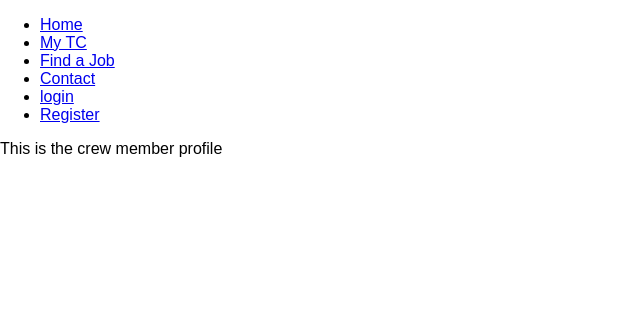
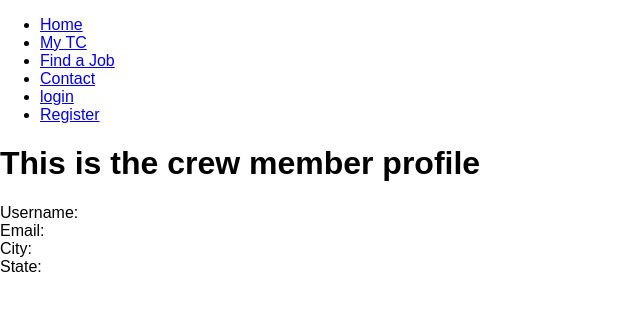
Before and after one commit to Tour-Collective-Devs/frontend-jobsite, a React (Create React App) app: page /profile in a window 1280 px wide. Shown: the top 310 px of the page, without its empty margins (0-640 px from the left). Built offline with nearby package versions, Linux system fonts and the light colour scheme; no server answers.

Commit message:
Rendered user profile based on type of user

```diff
--- a/src/managers/UserManager.js
+++ b/src/managers/UserManager.js
@@ -120,6 +120,7 @@ const UserManager = Object.create(null, {
             APIManager.getUserInformation()
             .then(r => r.json())
             .then(userInfo => {
+                console.log(userInfo)
                 const user = userInfo[0]
                 this.setUserState(user)
                 if (user.is_employer) {
@@ -133,6 +134,7 @@ const UserManager = Object.create(null, {
                     APIManager.getCrewInformation()
                     .then(r => r.json())
                     .then(crewInfo => {
+                        console.log(crewInfo)
                         const crew = crewInfo[0]
                         this.setProfileState(crew, 'crew_member')
                     })
--- a/src/users-profile/CrewProfile.js
+++ b/src/users-profile/CrewProfile.js
@@ -5,14 +5,25 @@ import { Context } from '../Provider';
 class CrewProfile extends Component {
 
 
+// crewMember = (info) => {
+//     if (info.state.user.is_crew_member === true) {
+//         return <div>first name: {info.user.city}</div>
+//         // <div>{info.user.last_name}</div>
+//     }
+// }
+
 
     render() {
         return (
             <Context.Consumer>
-                {currentUser => (
+                {context => (
                     <React.Fragment>
-                        {console.log('currentUser', currentUser)}
-                        <div>This is the crew member profile</div>
+                        <h1>This is the crew member profile</h1>
+                        <div> {context.state.user.first_name} {context.state.user.last_name}</div>
+                        <div>Username: {context.state.user.username}</div>
+                        <div>Email: {context.state.user.email}</div>
+                        <div>City: {context.state.crew_member.city}</div>
+                        <div>State: {context.state.crew_member.state}</div>
                     </React.Fragment>
                 )}
             </Context.Consumer>
--- a/src/users-profile/EmployerProfile.js
+++ b/src/users-profile/EmployerProfile.js
@@ -1,4 +1,6 @@
 import React, { Component } from 'react'
+import { Context } from '../Provider';
+
 
 
 class EmployerProfile extends Component {
@@ -6,9 +8,18 @@ class EmployerProfile extends Component {
 
     render() {
         return (
-            <React.Fragment>
-                <h1>This is an employer profile page</h1>
-            </React.Fragment>
+            <Context.Consumer>
+                {context => (
+                    <React.Fragment>
+                        <h1>This is the Employer Profile Dashboard</h1>
+                        <div> {context.state.user.first_name} {context.state.user.last_name}</div>
+                        <div>Company: {context.state.employer.organization_name}</div>
+                        <div>Username: {context.state.user.username}</div>
+                        <div>Email: {context.state.user.email}</div>
+
+                    </React.Fragment>
+                )}
+            </Context.Consumer>
         )
     }
 }
--- a/src/users-profile/UserProfile.js
+++ b/src/users-profile/UserProfile.js
@@ -1,41 +1,22 @@
 import React, { Component } from 'react'
 import CrewProfile from './CrewProfile';
 import EmployerProfile from './EmployerProfile';
-import ErrorPage from '../ErrorPage';
+import { Context } from '../Provider';
+
 
 
 class UserProfile extends Component {
-    /*
-        TEST CODE FOLLOWING
-        DO NOT KEEP THIS CODE INTO PRODUCTION
-        THIS INFORMATION WILL EVENTUALLY COME FROM
-        CURRENT USER CALL FROM API
-    */
-    state = {
-        user_type: 'crew'
-        // user_type: 'employer'
-    }
-    /*
-        END TEST CODE
-    */
-
-    renderApplicableProfilePage = () => {
-        const t = this.state.user_type
-        // function to render employer or crew profile based on current user
-        if (t === 'crew') {
-            return <CrewProfile />
-        } else if (t === 'employer') {
-            return <EmployerProfile />
-        } else {
-            return <ErrorPage />
-        }
-    }
 
     render() {
         return (
-            <React.Fragment>
-                {this.renderApplicableProfilePage()}
-            </React.Fragment>
+            <Context.Consumer>
+                {context => (
+                    <React.Fragment>
+                        {context.state.user.is_employer ? <EmployerProfile user ={context.state.user}/> : <CrewProfile user ={context.state.user}/>}
+                    </React.Fragment>
+
+                )}
+            </Context.Consumer>
         )
     }
 }
```
Also changed, not shown: 1 other file (tests, documents, lock files or other folders).
